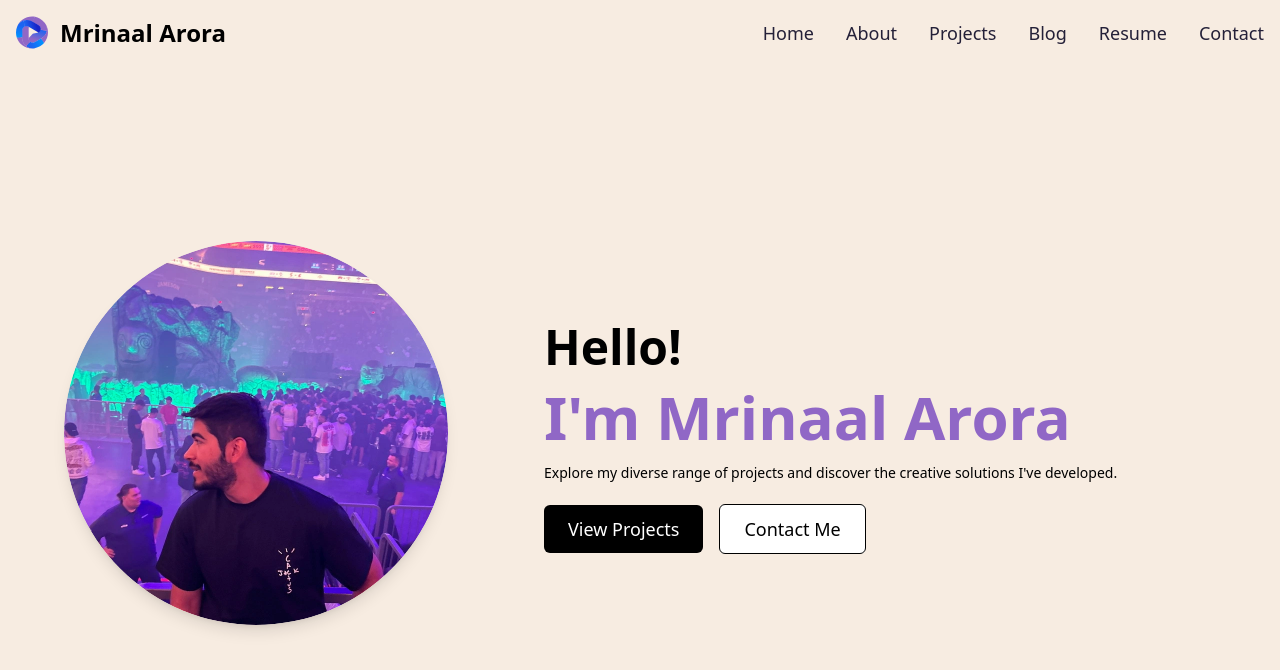
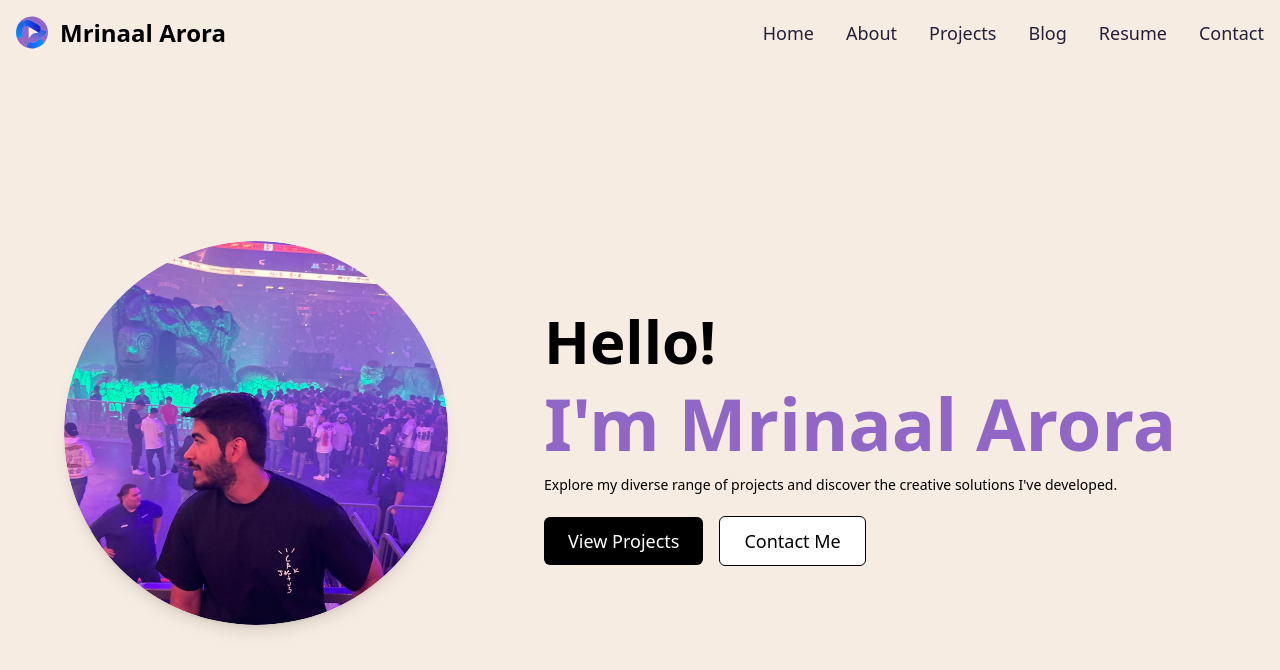
Before and after one commit to aroramrinaal/my-portfolio, a Next.js app: page / in a window 1280 px wide. Shown: the top 670 px of the page. Built offline with nearby package versions, Linux system fonts and the light colour scheme.

Commit message:
refactor: Update Home page heading font sizes and colors

```diff
--- a/src/pages/index.tsx
+++ b/src/pages/index.tsx
@@ -23,8 +23,8 @@ const Home: React.FC = () => {
         </div>
         <div className="w-3/5 flex flex-col justify-center items-start p-8">
           <div>
-            <h1 className="text-5xl font-bold text-black mb-4">Hello!</h1>
-            <h2 className="text-6xl font-bold text-amethyst mb-4">I&apos;m Mrinaal Arora</h2>
+            <h1 className="text-6xl font-bold text-black mb-4">Hello!</h1>
+            <h2 className="text-7xl font-bold text-amethyst mb-4">I&apos;m Mrinaal Arora</h2>
             <p className="text-sm text-black mb-8">
               Explore my diverse range of projects and discover the creative solutions I&apos;ve developed.
             </p>
```
